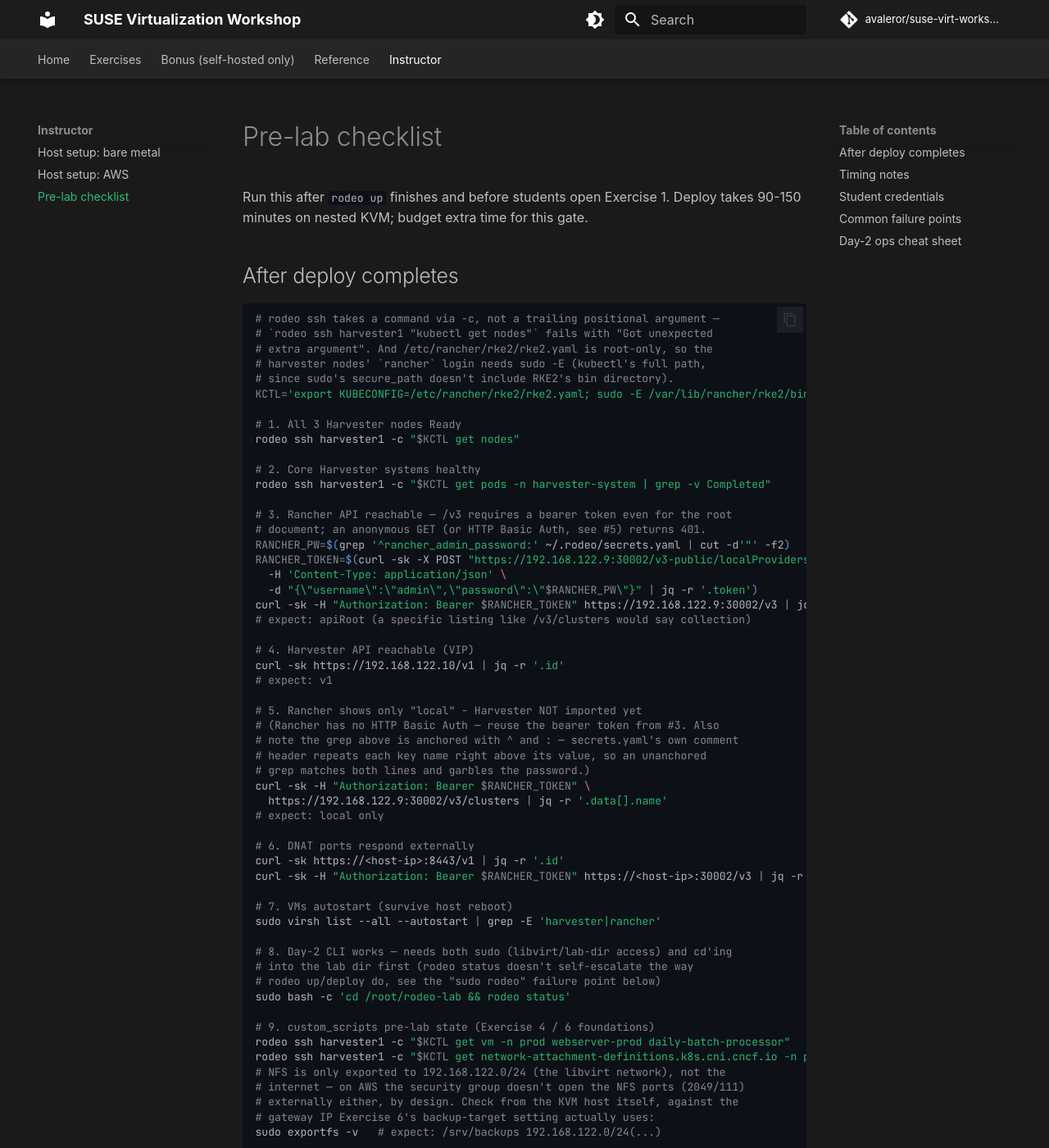
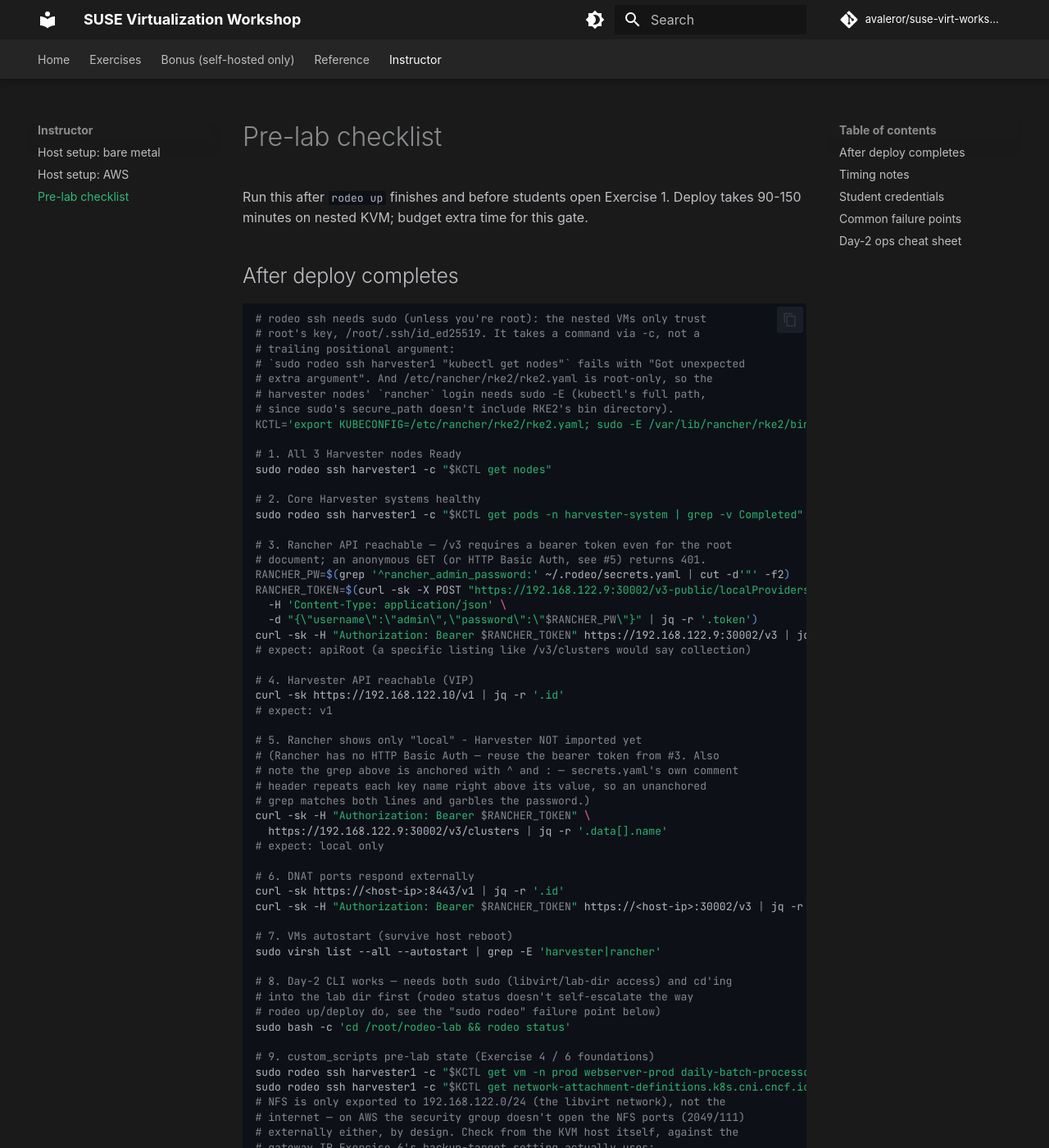
Before and after one commit to avaleror/suse-virt-workshop, an MkDocs documentation site: the page built from docs/instructor/pre-lab-checklist.md, in a window 1280 px wide and 1400 px high. Shown: the whole window at 82% size. Built offline with MkDocs 1.6.1 and Material for MkDocs 9.7.7, drawn with Linux system fonts in a browser that asks for light colours; some web fonts are replaced; comment, search, counter and statistics services are not loaded; some of the changed text lies outside the part shown.

Commit message:
fix(docs): use sudo rodeo ssh for nested VM access (#1)
rodeo ssh uses /root/.ssh/id_ed25519, the only key the nested VMs trust,
so as ec2-user it fails with "isn't readable as the current user".
Pre-lab checklist items 1, 2 and 9 failed this way on a v0.17.0 AWS deploy
(2026-10-02). aws-setup.md already said so; align the checklist, exercises
1.5 and 2, host-setup, quick reference, lab guide and README. Also fix
host-setup's verify step, which still used the trailing-argument form.

````diff
--- a/docs/instructor/pre-lab-checklist.md
+++ b/docs/instructor/pre-lab-checklist.md
@@ -5,18 +5,20 @@
 ## After deploy completes
 
 ```bash
-# rodeo ssh takes a command via -c, not a trailing positional argument —
-# `rodeo ssh harvester1 "kubectl get nodes"` fails with "Got unexpected
+# rodeo ssh needs sudo (unless you're root): the nested VMs only trust
+# root's key, /root/.ssh/id_ed25519. It takes a command via -c, not a
+# trailing positional argument:
+# `sudo rodeo ssh harvester1 "kubectl get nodes"` fails with "Got unexpected
 # extra argument". And /etc/rancher/rke2/rke2.yaml is root-only, so the
 # harvester nodes' `rancher` login needs sudo -E (kubectl's full path,
 # since sudo's secure_path doesn't include RKE2's bin directory).
 KCTL='export KUBECONFIG=/etc/rancher/rke2/rke2.yaml; sudo -E /var/lib/rancher/rke2/bin/kubectl'
 
 # 1. All 3 Harvester nodes Ready
-rodeo ssh harvester1 -c "$KCTL get nodes"
+sudo rodeo ssh harvester1 -c "$KCTL get nodes"
 
 # 2. Core Harvester systems healthy
-rodeo ssh harvester1 -c "$KCTL get pods -n harvester-system | grep -v Completed"
+sudo rodeo ssh harvester1 -c "$KCTL get pods -n harvester-system | grep -v Completed"
 
 # 3. Rancher API reachable — /v3 requires a bearer token even for the root
 # document; an anonymous GET (or HTTP Basic Auth, see #5) returns 401.
@@ -53,8 +55,8 @@
 sudo bash -c 'cd /root/rodeo-lab && rodeo status'
 
 # 9. custom_scripts pre-lab state (Exercise 4 / 6 foundations)
-rodeo ssh harvester1 -c "$KCTL get vm -n prod webserver-prod daily-batch-processor"
-rodeo ssh harvester1 -c "$KCTL get network-attachment-definitions.k8s.cni.cncf.io -n prod service"
+sudo rodeo ssh harvester1 -c "$KCTL get vm -n prod webserver-prod daily-batch-processor"
+sudo rodeo ssh harvester1 -c "$KCTL get network-attachment-definitions.k8s.cni.cncf.io -n prod service"
 # NFS is only exported to 192.168.122.0/24 (the libvirt network), not the
 # internet — on AWS the security group doesn't open the NFS ports (2049/111)
 # externally either, by design. Check from the KVM host itself, against the
@@ -84,27 +86,27 @@
 | Harvester admin password | `harvester_admin_password` in `~/.rodeo/secrets.yaml` |
 | Rancher admin password | `rancher_admin_password` in `~/.rodeo/secrets.yaml` |
 | KVM host IP | `rodeo up` success screen, or `hostname -I` |
-| SSH into nested nodes | `rodeo ssh harvester1` |
+| SSH into nested nodes | `sudo rodeo ssh harvester1` |
 | Guest VM SSH (later exercises) | `ssh sles@192.168.122.50` (after Exercise 3); key from the host's `~/.ssh/id_rsa` or `id_ed25519` registered in Exercise 2 |
 
 ## Common failure points
 
 - **VIP never comes up:** usually disk pressure on Harvester nodes. Confirm `disk_gb: 320` in `rodeo-plan.yaml`. Check `rodeo logs harvester1`.
 - **External DNAT fails:** multi-NIC ARP ambiguity. The `kvm_host` phase sets `net.ipv4.conf.all.arp_announce=2`; confirm it if clients cannot reach `:8443`.
-- **`sudo rodeo` → command not found:** do not wrap day-2 commands in sudo. `rodeo up` / `rodeo deploy` self-escalate. If you must use sudo, call the full path (`sudo /usr/local/bin/rodeo …`).
+- **`sudo rodeo` → command not found:** most day-2 commands don't need sudo; `rodeo up` / `rodeo deploy` self-escalate. `rodeo ssh` is the exception: the nested VMs only trust root's key (`/root/.ssh/id_ed25519`), so it needs `sudo rodeo ssh …` unless you're already root. If sudo can't find `rodeo`, call the full path (`sudo /usr/local/bin/rodeo …`).
 - **SSH drops mid-deploy:** re-attach with `tmux attach -t rodeo-harvester`. Do not start a second deploy while one is running.
 - **Import already done:** if Virtualization Management already lists `harvester`, skip Exercise 1 import steps or `rodeo clean --yes && rodeo up` for a clean start.
 - **Cluster stuck on `Pending`/`Waiting`, Harvester shows `{"data":""}`:** the student forgot to check **Insecure Skip TLS Verify** next to the cluster-registration-url field. Rancher's cert is self-signed, so Harvester's backend fails the fetch silently without it.
 - **Checkbox was checked, Save clicked, still stuck on `Waiting for API to be available`:** confirm the setting actually saved before troubleshooting further:
 
   ```bash
-  rodeo ssh harvester1 -c 'export KUBECONFIG=/etc/rancher/rke2/rke2.yaml; sudo -E /var/lib/rancher/rke2/bin/kubectl get settings.harvesterhci.io cluster-registration-url -o jsonpath="{.value}"'
+  sudo rodeo ssh harvester1 -c 'export KUBECONFIG=/etc/rancher/rke2/rke2.yaml; sudo -E /var/lib/rancher/rke2/bin/kubectl get settings.harvesterhci.io cluster-registration-url -o jsonpath="{.value}"'
   ```
 
   This should print `{"url":"https://...","insecureSkipTLSVerify":true}`. If it prints nothing, or `insecureSkipTLSVerify` is missing or `false`, the UI save did not take. Re-open **cluster-registration-url**, re-check the box, and **Save** again. If it still will not stick, set it directly from the KVM host (the registration URL is on Rancher's cluster page, **Copy Registration Command**):
 
   ```bash
-  rodeo ssh harvester1 -c 'export KUBECONFIG=/etc/rancher/rke2/rke2.yaml; python3 -c "
+  sudo rodeo ssh harvester1 -c 'export KUBECONFIG=/etc/rancher/rke2/rke2.yaml; python3 -c "
   import json, subprocess
   value = json.dumps({\"url\": \"PASTE_MANIFEST_URL_HERE\", \"insecureSkipTLSVerify\": True})
   patch = json.dumps({\"value\": value})
@@ -120,7 +122,7 @@
 ```bash
 rodeo status
 rodeo watch
-rodeo ssh harvester1
+sudo rodeo ssh harvester1
 rodeo stop --all --yes
 rodeo start --all --yes
 rodeo clean --yes
````
Also changed, not shown: README.md (+1 -1 lines), docs/exercises/01-the-arrival.md (+1 -1 lines), docs/exercises/02-subterranean-divide.md (+1 -1 lines), docs/instructor/host-setup.md (+1 -1 lines), docs/lab-guide.md (+3 -3 lines), docs/reference/quick-reference.md (+1 -1 lines).
